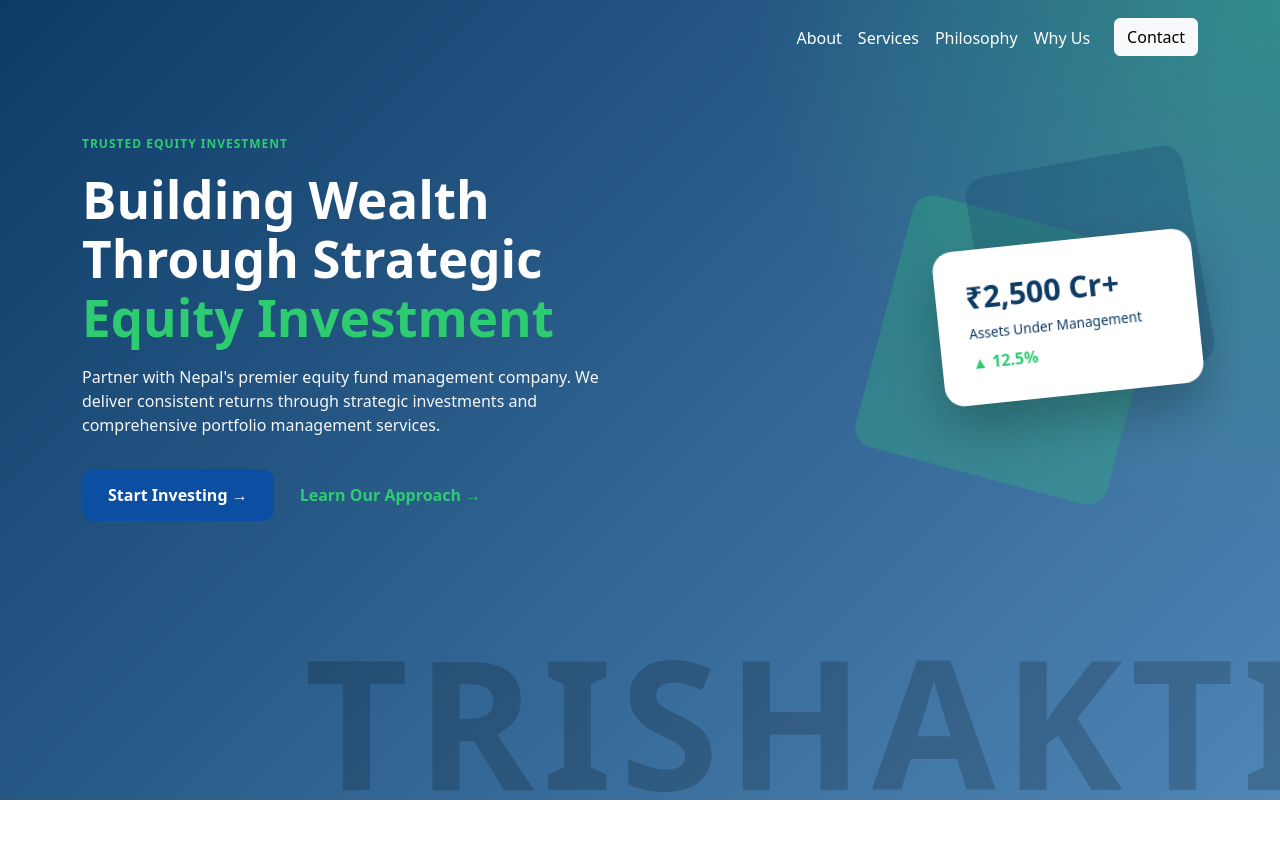
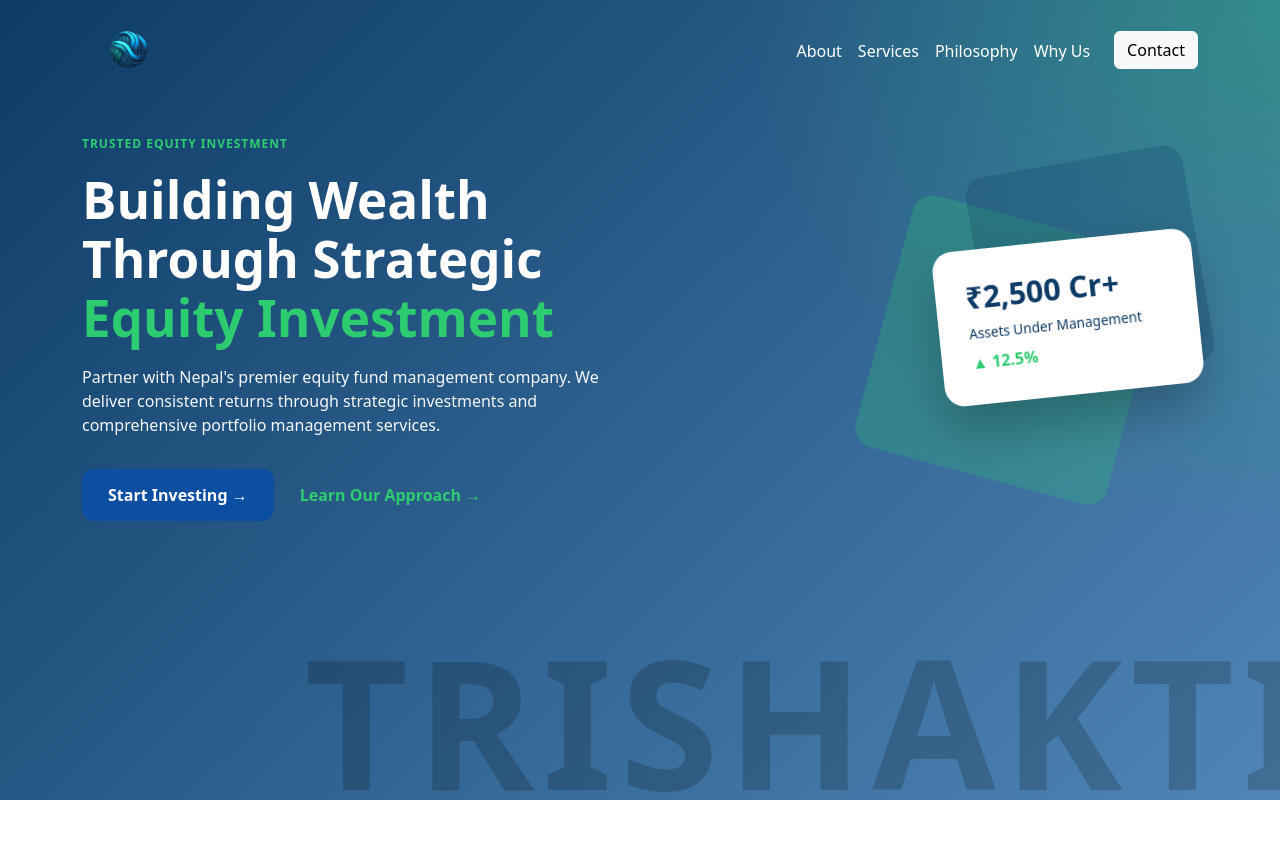
Before and after one commit to anjit007/trishakti-equity-fund, a plain HTML site: page index.html in a window 1280 px wide. Shown: the top 859 px of the page. Drawn offline with nearby package versions, Linux system fonts and the light colour scheme.

Commit message:
second  commit

```diff
--- a/assets/css/styles.css
+++ b/assets/css/styles.css
@@ -426,7 +426,7 @@ h2{font-weight:700;color:var(--primary);}
 /* Brand */
 .footer-brand img {
   height: 100px;
-  width: 200px;
+  width: 100px;
   margin-bottom: 0px;
 }
 
--- a/index.html
+++ b/index.html
@@ -3,7 +3,7 @@
 <head>
 <meta charset="UTF-8">
 <title>Trishakti Equity Fund</title>
-<!-- <link rel="icon" sizes="192x192" href="assets/img/logo.png" type="image/png" > -->
+<link rel="icon" sizes="192x192" href="assets/img/tef.png" type="image/png" >
 <meta name="viewport" content="width=device-width, initial-scale=1">
 
 <!-- Bootstrap -->
@@ -18,7 +18,7 @@
 <nav class="navbar navbar-expand-lg navbar-dark fixed-top">
   <div class="container">
     <a class="navbar-brand d-flex align-items-center gap-2 fw-bold" href="#">
-      <!-- <img src="assets/img/logo.png" alt="Trishakti Equity Fund Logo" class="nav-logo"> -->
+      <img src="assets/img/tef.png" alt="Trishakti Equity Fund Logo" class="nav-logo">
     </a>
     <button class="navbar-toggler" data-bs-toggle="collapse" data-bs-target="#nav">
       <span class="navbar-toggler-icon"></span>
@@ -628,7 +628,7 @@
         with over 15 years of market excellence and proven performance.
       </p>
       <a href="#" class="footer-cta">Start Your Journey</a>
-      <img src="assets/img/logo.png" alt="Logo">
+      <img src="assets/img/tef.png" alt="Logo">
     </div>
 
     <!-- Column 2 -->
```
Also changed, not shown: assets/img/tef.png (added).
